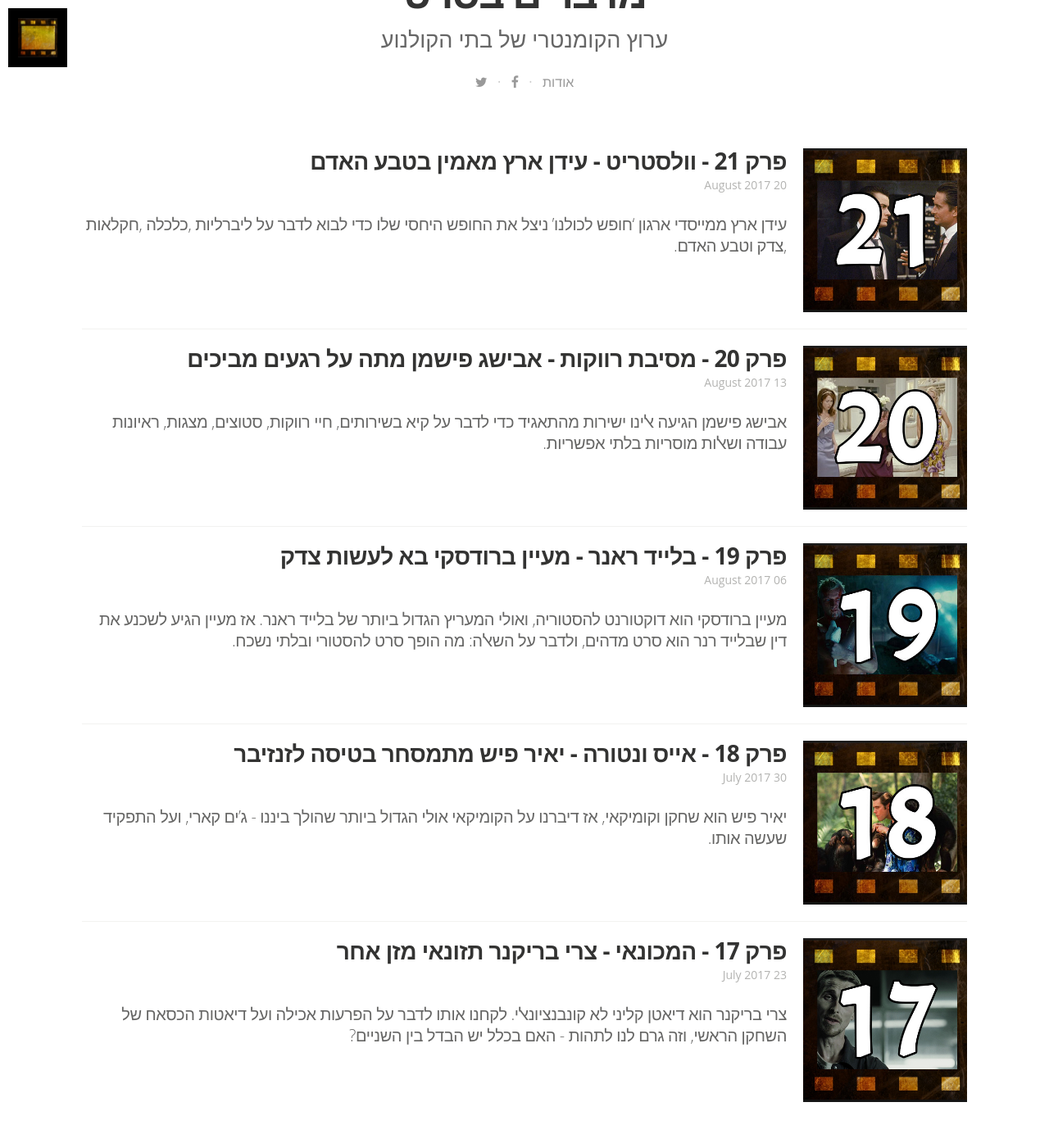
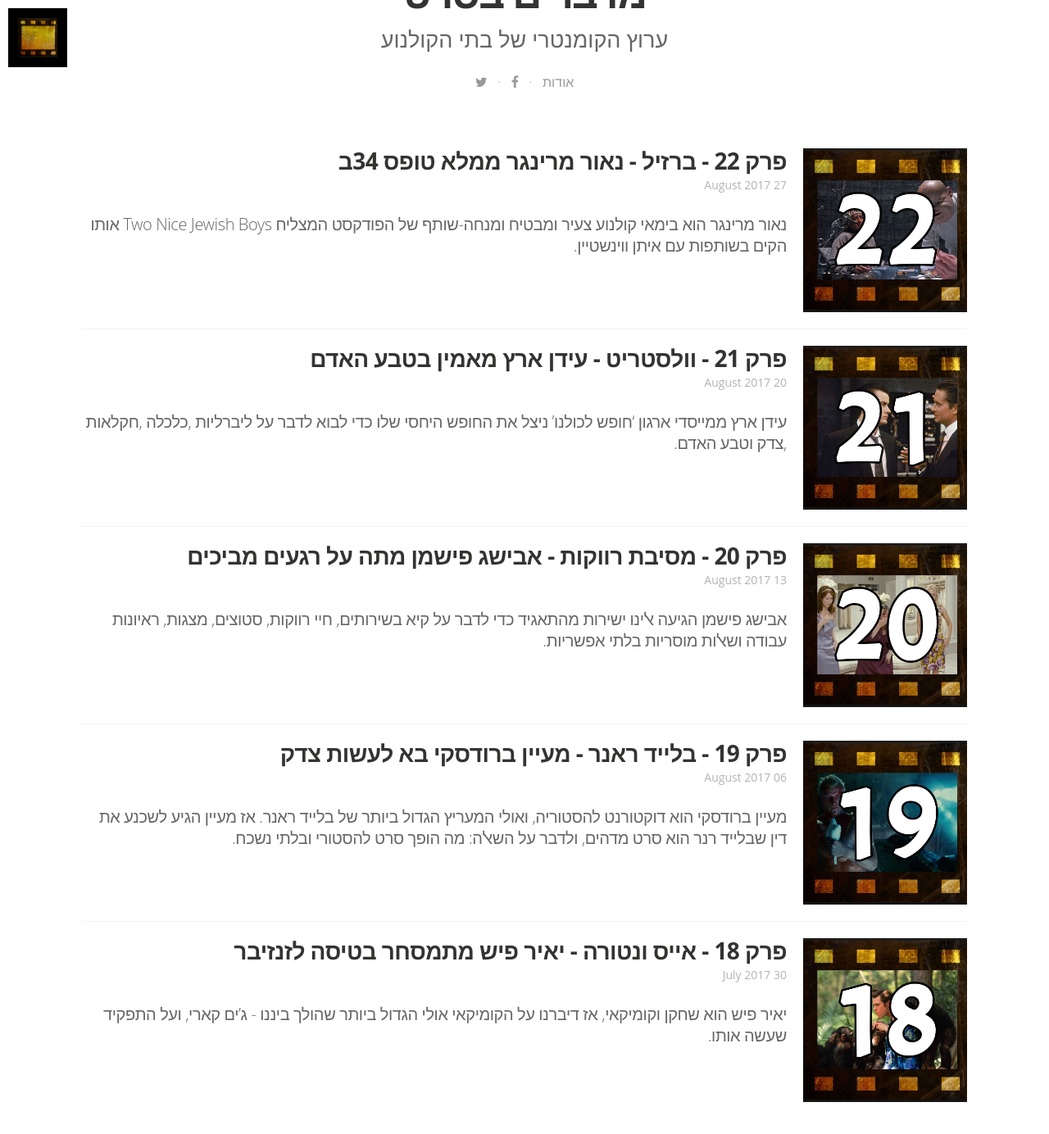
Before and after one commit to movietalkers/movietalkers.github.io, a Jekyll site: the page built from index.html, in a window 1280 px wide and 1400 px high, scrolled down 610 px. Shown: the top 1384 px of the window at 82% size. Built offline with Jekyll 4.4.1, drawn with Linux system fonts in a browser that asks for light colours; nearby versions of some CDN libraries; some web fonts are replaced; the list of posts is cut into pages by our own code.

Commit message:
Update 2017-08-27-brazil.md

```diff
--- a/_posts/2017-08-27-brazil.md
+++ b/_posts/2017-08-27-brazil.md
@@ -1,8 +1,8 @@
 ---
-published: False
+published: True
 date: 2017-08-27 6:00
 layout: post
-title:
+title: פרק 22 - ברזיל - נאור מרינגר ממלא טופס 34ב
 movie: Brazil
 imdb: tt0088846
 episode: 22
@@ -13,3 +13,12 @@ image : /assets/images/ep22.jpg
 cover : /assets/images/ep22-cover.jpg
 next-week: The Godfather (1972)
 ---
+נאור מרינגר הוא בימאי קולנוע צעיר ומבטיח ומנחה-שותף של הפודקסט המצליח Two Nice Jewish Boys  אותו הקים בשותפות עם איתן ווינשטיין.
+
+בעבודותיו של נאור ניכרת חשיבותה של האסתטיקה, ולכן לא הופתענו שמאור מחא לדבר איתנו על הסרט ברזיל.
+
+דיברנו על אסטתיקה, הומור עצמי במדע בדיוני, ומה עדיף אפקטים ממוחשבים או לא.
+
+
+*
+דין עדיין לא בטוח שזהר מוסמך תיקון מזגנים*
```
